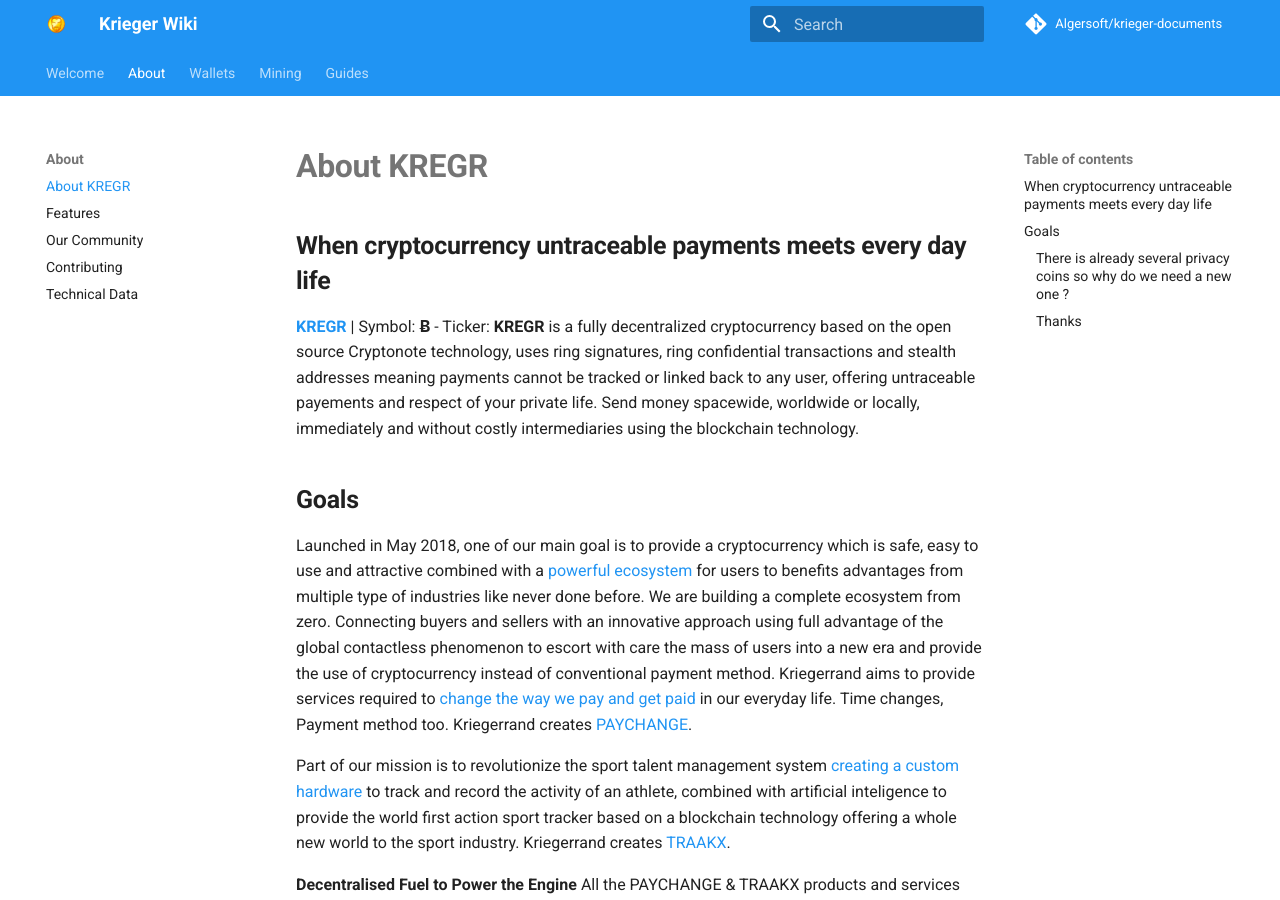
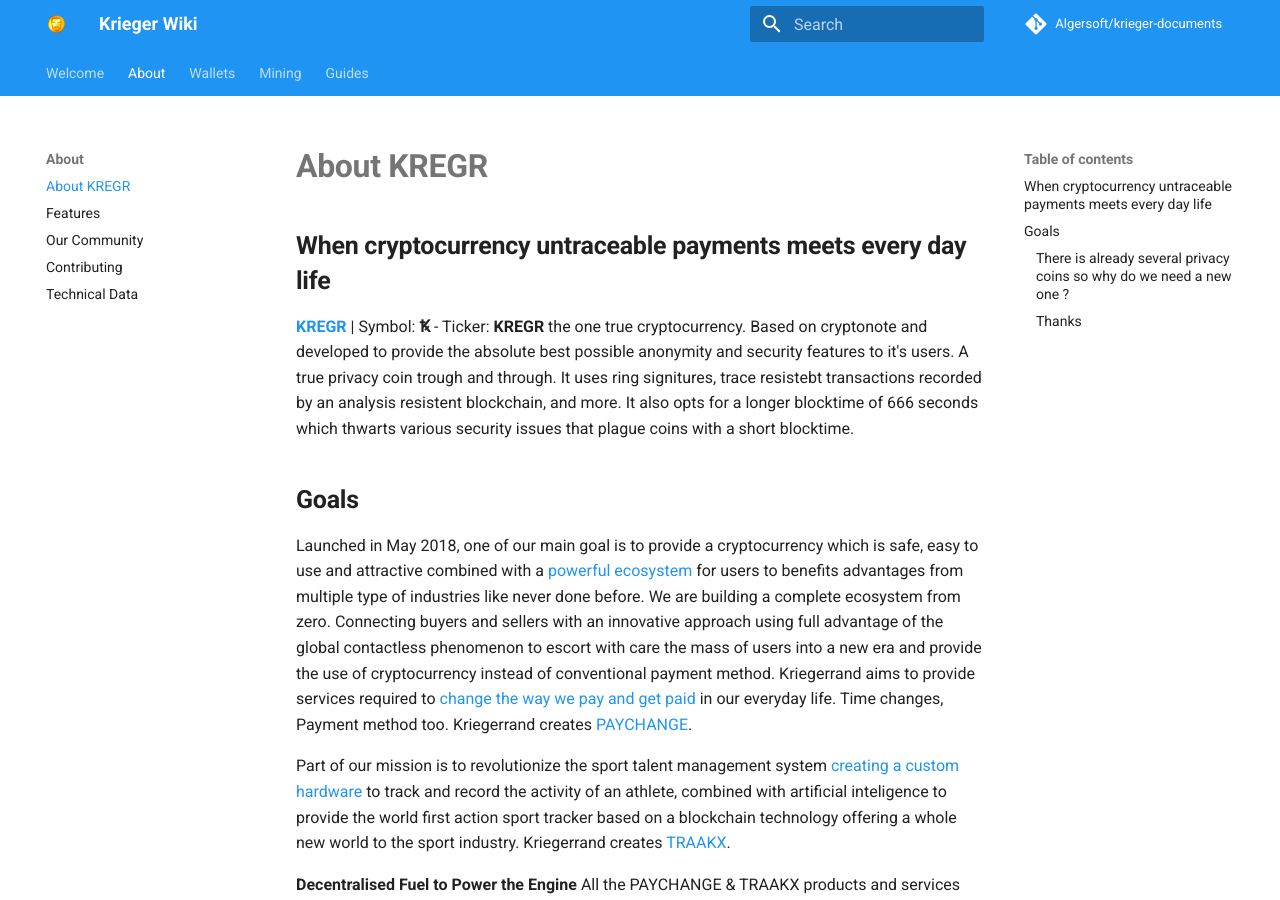
Before and after one commit to Algersoft/algersoftbible, an MkDocs documentation site: the page built from docs/about/Home.md, in a window 1280 px wide and 900 px high. Built offline with MkDocs 1.6.1 and Material for MkDocs 9.7.7, drawn with Linux system fonts in a browser that asks for light colours; comment, search, counter and statistics services are not loaded.

Commit message:
Update Home.md

```diff
--- a/docs/about/Home.md
+++ b/docs/about/Home.md
@@ -2,7 +2,7 @@
 
 ## **When cryptocurrency untraceable payments meets every day life**
 
-**[KREGR](https://bloc.money)** | Symbol: **Ƀ** - Ticker: **KREGR** is a fully decentralized cryptocurrency based on the open source Cryptonote technology, uses ring signatures, ring confidential transactions and stealth addresses meaning payments cannot be tracked or linked back to any user, offering untraceable payements and respect of your private life. Send money spacewide, worldwide or locally, immediately and without costly intermediaries using the blockchain technology.
+**[KREGR](https://kriegerrand.com)** | Symbol: **Ꝅ** - Ticker: **KREGR** the one true cryptocurrency. Based on cryptonote and developed to provide the absolute best possible anonymity and security features to it's users. A true privacy coin trough and through. It uses ring signitures, trace resistebt transactions recorded by an analysis resistent blockchain, and more. It also opts for a longer blocktime of 666 seconds which thwarts various security issues that plague coins with a short blocktime.
 
 ## **Goals**
 
```
